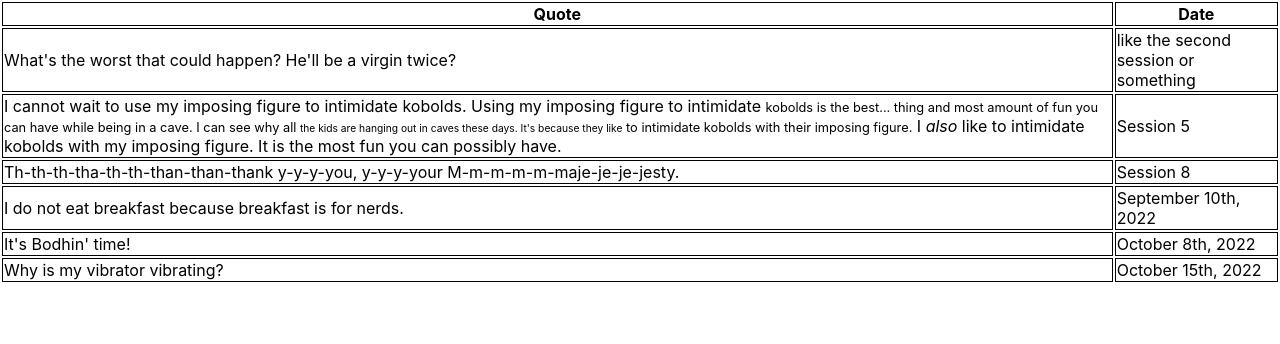
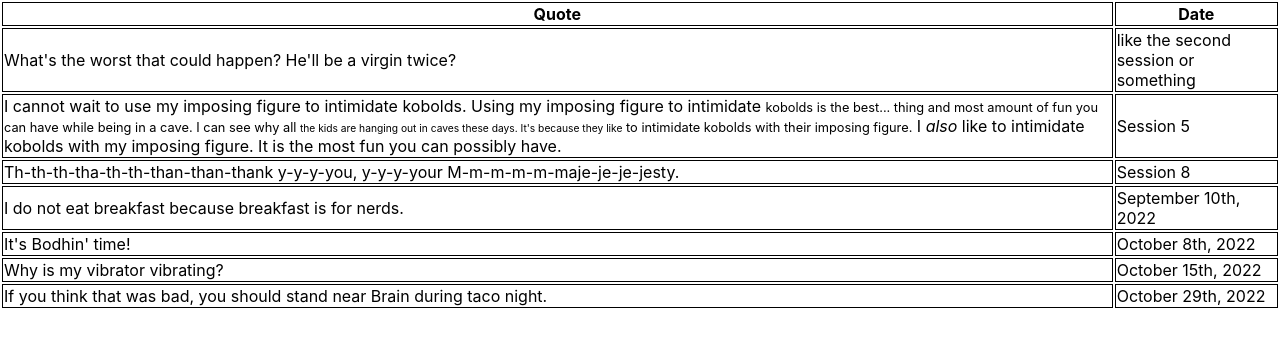
Before and after one commit to megamatson/gizmo-quotes, a React (Create React App) app: page / in a window 1280 px wide. Shown: the top 344 px of the page. Built offline with nearby package versions, Linux system fonts and the light colour scheme.

Commit message:
new quote

```diff
--- a/src/App.tsx
+++ b/src/App.tsx
@@ -13,6 +13,7 @@ const quotes: [string|React.ReactElement, string][] = [
   ['I do not eat breakfast because breakfast is for nerds.', 'September 10th, 2022'],
   ["It's Bodhin' time!", 'October 8th, 2022'],
   ['Why is my vibrator vibrating?', 'October 15th, 2022'],
+  ['If you think that was bad, you should stand near Brain during taco night.', 'October 29th, 2022'],
 ];
 
 function App() {
```
